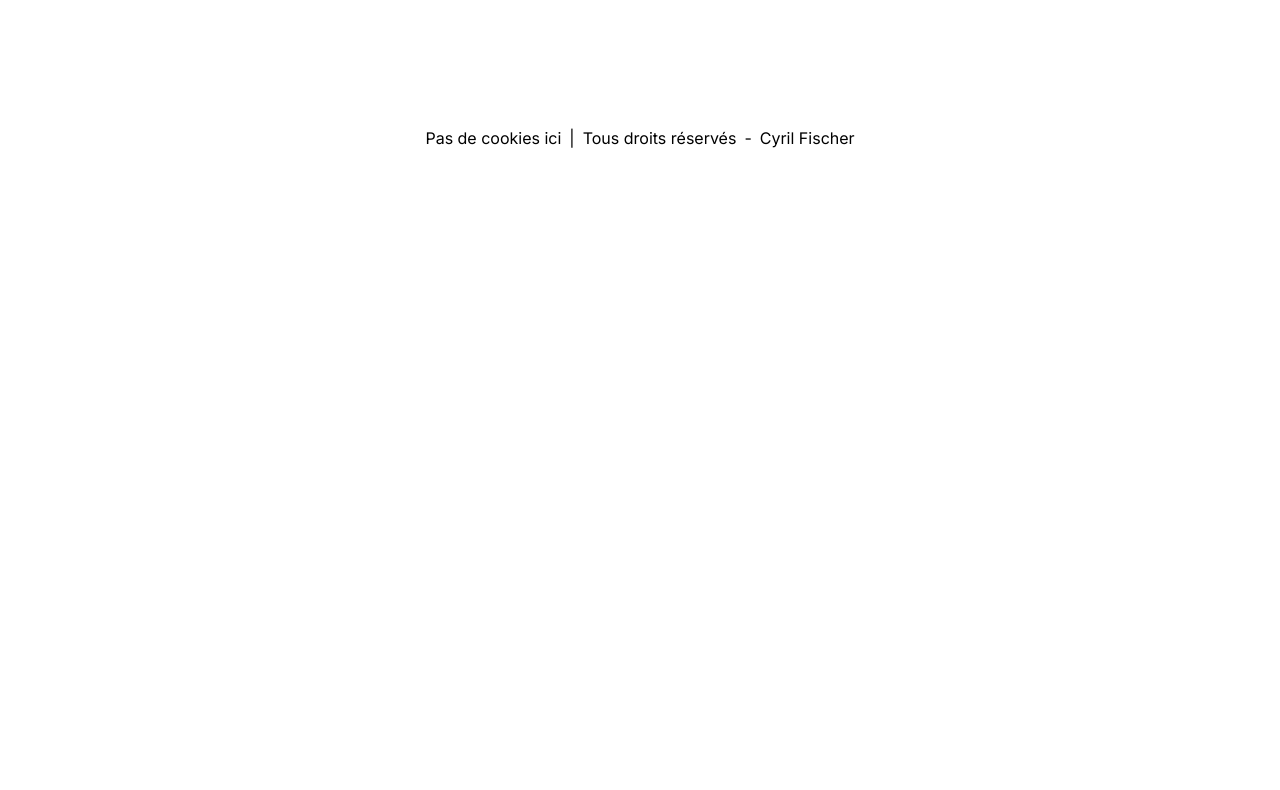
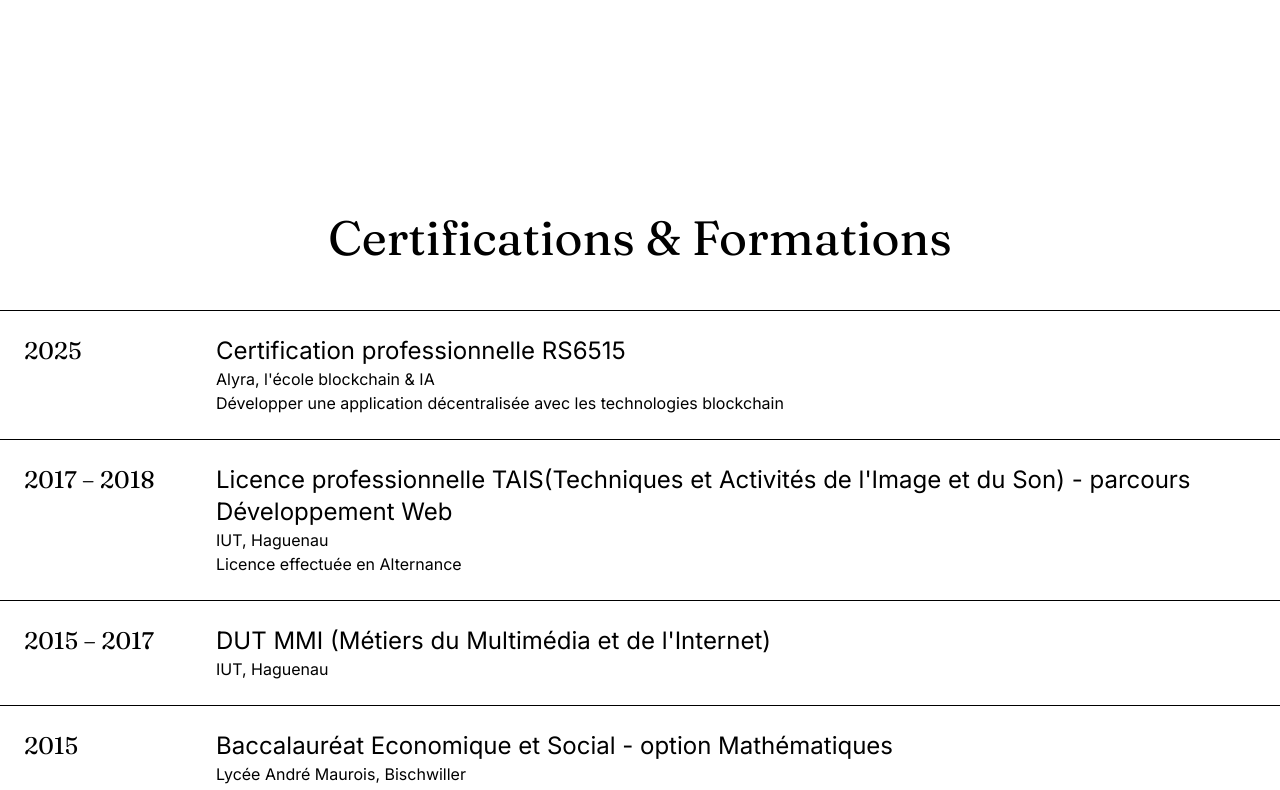
Before and after one commit to Zomirks/portfolio, a Next.js app: page / in a window 1280 px wide. Shown: the part 1250-2040 px from the top of the page. Before the commit the page ends 1408 px from the top, so only its background shows below. Built offline with nearby package versions, Linux system fonts and the light colour scheme.

Commit message:
feat: add Certifications Component

```diff
--- a/src/app/page.tsx
+++ b/src/app/page.tsx
@@ -1,6 +1,7 @@
 import Footer from "@/components/shared/Footer";
 import Hero from "@/components/shared/Hero";
 import About from "@/components/shared/About";
+import Certifications from "@/components/shared/Certifications";
 import BackToTop from "@/components/ui/back-to-top";
 
 export default function Home() {
@@ -8,6 +9,7 @@ export default function Home() {
 		<>
 			<Hero />
 			<About />
+			<Certifications />
 			<BackToTop />
 			<Footer />
 		</>
--- /dev/null
+++ b/src/components/shared/Certifications.tsx
@@ -0,0 +1,30 @@
+import { certifications, type Certification } from "@/config/certifications";
+
+export default function Certifications() {
+	return (
+		<section className="container mx-auto py-24 px-6 md:px-0">
+			<h3 className="text-5xl text-center mb-12">Certifications & Formations</h3>
+			{[...certifications]
+				.sort((a, b) => {
+					if (b.startYear !== a.startYear) return b.startYear - a.startYear;
+					return (b.endYear ?? b.startYear) - (a.endYear ?? a.startYear);
+				})
+				.map((cert: Certification) => (
+					<div key={cert.name} className="group flex flex-col md:flex-row border-t last:border-b border-foreground-subtle text-foreground-muted p-6
+					hover:py-12 hover:bg-surface
+					transition-[padding] duration-300
+					motion-reduce:transition-none motion-reduce:hover:p-6">
+						<div className="md:w-48 shrink-0">
+							<p className="group-hover:text-foreground group-hover:font-semibold transition duration-300 text-2xl font-fraunces">{cert.endYear ? `${cert.startYear} – ${cert.endYear}` : `${cert.startYear}`}</p>
+						</div>
+						<div>
+							<p className="group-hover:text-foreground group-hover:font-semibold transition-colors duration-300 text-2xl">{cert.name}</p>
+							<p className="">{cert.school}{cert.locate && <span>, {cert.locate}</span>}</p>
+							<p className="text-foreground-subtle">{cert.description}</p>
+						</div>
+					</div>
+				))
+			}
+		</section>
+	)
+}
--- a/src/config/certifications.ts
+++ b/src/config/certifications.ts
@@ -9,10 +9,17 @@ export type Certification = {
 
 export const certifications: Certification[] = [
 	{
-		school: 'Alyra, l\'école blockchain & IA',
-		name: 'Certification professionnelle RS6515',
-		description: 'Développer une application décentralisée avec les technologies blockchain',
-		startYear: 2025,
+		school: 'Lycée André Maurois',
+		locate: 'Bischwiller',
+		name: "Baccalauréat Economique et Social - option Mathématiques",
+		startYear: 2015
+	},
+	{
+		school: 'IUT',
+		locate: 'Haguenau',
+		name: 'DUT MMI (Métiers du Multimédia et de l\'Internet)',
+		startYear: 2015,
+		endYear: 2017
 	},
 	{
 		school: 'IUT',
@@ -23,16 +30,9 @@ export const certifications: Certification[] = [
 		endYear: 2018
 	},
 	{
-		school: 'IUT',
-		locate: 'Haguenau',
-		name: 'DUT MMI (Métiers du Multimédia et de l\'Internet)',
-		startYear: 2015,
-		endYear: 2017
-	},
-	{
-		school: 'Lycée André Maurois',
-		locate: 'Bischwiller',
-		name: "Baccalauréat Economique et Social - option Mathématiques",
-		startYear: 2015
+		school: 'Alyra, l\'école blockchain & IA',
+		name: 'Certification professionnelle RS6515',
+		description: 'Développer une application décentralisée avec les technologies blockchain',
+		startYear: 2025,
 	}
 ];
```
